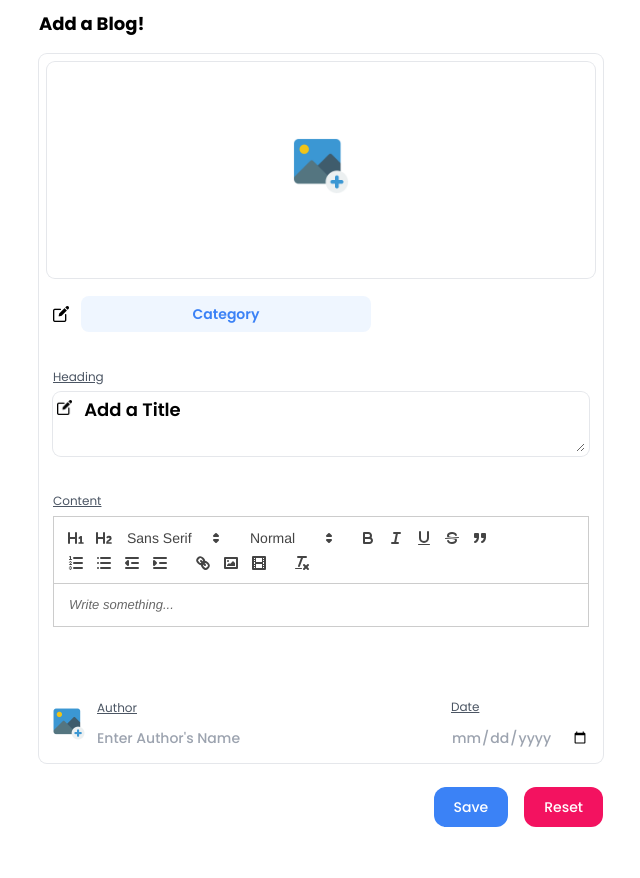
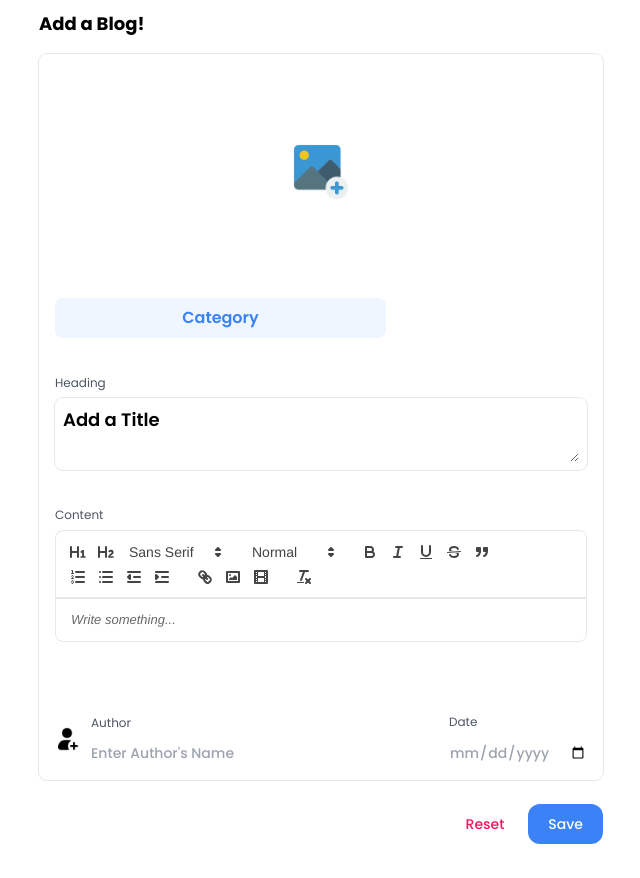
Before and after one commit to abhayd08/blog-app, a React (Vite) app: page /add-blog in a window 1280 px wide. Shown: the whole page, without its empty margins (319-959 px from the left). Built offline with nearby package versions, Linux system fonts and the light colour scheme.

Commit message:
Final UI for the 'Add-Blog' page designed.

```diff
--- /dev/null
+++ b/src/App.css
@@ -0,0 +1,14 @@
+.ql-container,
+.ql-toolbar {
+  border: 1px solid rgb(229 231 235) !important;
+}
+
+.ql-toolbar {
+  border-top-left-radius: 0.5rem !important;
+  border-top-right-radius: 0.5rem !important;
+}
+
+.ql-container {
+  border-bottom-left-radius: 0.5rem !important;
+  border-bottom-right-radius: 0.5rem !important;
+}
--- a/src/App.jsx
+++ b/src/App.jsx
@@ -2,6 +2,7 @@ import Home from "./Components/Home/Home";
 import { Route, Routes } from "react-router-dom";
 import AddBlog from "../src/Components/AddBlog/AddBlog";
 import ShowBlogInDetail from "./Components/ShowBlogInDetail/ShowBlogInDetail";
+import "./App.css";
 
 const App = () => {
   return (
--- a/src/Components/AddBlog/AddBlog.jsx
+++ b/src/Components/AddBlog/AddBlog.jsx
@@ -82,17 +82,14 @@ const AddBlog = () => {
   return (
     <form onSubmit={addBlog} className="p-1.5 py-2.5 max-w-xl mx-auto">
       <h5 className="font-bold text-lg">Add a Blog!</h5>
-      <div className="rounded-lg p-2 mt-4 ring-1 ring-gray-200 min-h-[23rem]">
-        <div className="rounded-lg w-full ring-1 ring-gray-200 flex flex-col gap-2 justify-center items-center h-[13.5rem]">
+      <div className="rounded-lg p-2 mt-4 ring-1 ring-gray-200 sm:p-2.5 min-h-[23rem]">
+        <div className="rounded-lg w-full flex flex-col gap-2 justify-center items-center h-[13.5rem]">
           {!image ? (
             <>
-              <label
-                htmlFor="img-picker"
-                className="block text-sm font-medium text-gray-700 mb-2"
-              >
+              <label htmlFor="img-picker">
                 <img
                   src="/assets/image.png"
-                  className="w-14 transition-all cursor-pointer hover:scale-95 active:scale-90"
+                  className="w-14 transition-all cursor-pointer hover:scale-[0.98] active:scale-[0.96]"
                   alt="Add Image"
                 />
               </label>
@@ -101,44 +98,36 @@ const AddBlog = () => {
                 type="file"
                 accept="image/*"
                 onChange={handleImageChange}
-                className="text-sm hidden cursor-pointer"
+                className="hidden"
               />
             </>
           ) : (
             <img
               src={image}
               alt="Image preview"
-              className="w-full h-[13.5rem] rounded-lg"
+              className="h-[13.5rem] rounded-lg"
             />
           )}
         </div>
         <div className="flex flex-col mt-3 gap-8 p-1.5">
           <div className="flex items-center gap-3">
-            <label htmlFor="category">
-              <img
-                src="/assets/pen.png"
-                className="w-4 transition-all hover:scale-[0.99] active:scale-[0.98]"
-                alt="Edit"
-              />
-            </label>
             <input
               id="category"
+              name="category"
               placeholder="Category"
               onChange={(e) => setCategory(e.target.value)}
               required
-              className="px-2 text-sm py-2 transition-all active:scale-[0.99] rounded-lg bg-blue-50 text-center text-blue-500 font-semibold placeholder-blue-500 outline-0 border-0"
+              className="p-2 transition-all active:scale-[0.99] rounded-lg bg-blue-50 text-center text-blue-500 font-semibold placeholder-blue-500 outline-0 border-0"
             />
           </div>
           <div>
-            <label htmlFor="title" className="text-xs underline text-gray-600">
+            <label htmlFor="title" className="text-xs text-gray-600">
               Heading
             </label>
-            <div className="flex gap-3 ring-1 ring-gray-200 p-1 mt-1 rounded-lg transition-all active:scale-[0.99]">
-              <label htmlFor="title">
-                <img src="/assets/pen.png" className="w-4 mt-1" alt="Edit" />
-              </label>
+            <div className="flex gap-3 ring-1 ring-gray-200 p-2 mt-1 rounded-lg transition-all active:scale-[0.99]">
               <textarea
                 id="title"
+                name="title"
                 onChange={(e) => setTitle(e.target.value)}
                 required
                 placeholder="Add a Title"
@@ -147,14 +136,8 @@ const AddBlog = () => {
             </div>
           </div>
           <div>
-            <label
-              htmlFor="content"
-              className="text-xs underline text-gray-600"
-            >
-              Content
-            </label>
+            <label className="text-xs text-gray-600">Content</label>
             <ReactQuill
-              id="content"
               className="mt-1 rounded-lg"
               placeholder="Write something..."
               theme="snow"
@@ -206,8 +189,8 @@ const AddBlog = () => {
                       className="block text-sm font-medium text-gray-700"
                     >
                       <img
-                        src="/assets/image.png"
-                        className="w-8 h-8 transition-all rounded-sm cursor-pointer hover:scale-[0.99] active:scale-[0.98]"
+                        src="/assets/avatarAdd.png"
+                        className="w-6 h-6 transition-all rounded-md cursor-pointer hover:scale-[0.99] active:scale-[0.98]"
                         alt="Add Avatar"
                       />
                     </label>
@@ -217,27 +200,25 @@ const AddBlog = () => {
                       accept="image/*"
                       required
                       onChange={handleAvatarChange}
-                      className="text-xs hidden cursor-pointer"
+                      className="hidden"
                     />
                   </>
                 ) : (
                   <img
                     src={avatar}
                     alt="Avatar preview"
-                    className="w-8 h-8 rounded-lg"
+                    className="w-6 h-6 rounded-md"
                   />
                 )}
               </div>
               <div className="flex flex-col gap-2">
-                <label
-                  className="text-xs underline text-gray-600"
-                  htmlFor="author"
-                >
+                <label className="text-xs text-gray-600" htmlFor="author">
                   Author
                 </label>
                 <input
                   placeholder="Enter Author's Name"
                   id="author"
+                  name="author"
                   required
                   onChange={(e) => setAuthor(e.target.value)}
                   className="text-sm pt-1 transition-all active:scale-[0.99] font-medium border-0 outline-0 text-gray-400"
@@ -245,19 +226,17 @@ const AddBlog = () => {
               </div>
             </div>
             <div className="flex flex-col gap-2">
-              <label
-                className="text-xs underline text-gray-600"
-                htmlFor="date-picker"
-              >
+              <label className="text-xs text-gray-600" htmlFor="date-picker">
                 Date
               </label>
               <input
                 placeholder="Select Date"
                 id="date-picker"
+                name="date-picker"
                 onChange={(e) => setDate(e.target.value)}
                 type="date"
                 required
-                className="text-sm rounded-lg pt-1 transition-all active:scale-[0.99] font-medium border-0 outline-0 text-gray-400"
+                className="text-sm pt-1 transition-all active:scale-[0.99] font-medium border-0 outline-0 text-gray-400"
               />
             </div>
           </div>
@@ -265,20 +244,21 @@ const AddBlog = () => {
       </div>
       <div className="flex flex-wrap text-sm justify-end items-center gap-4 my-6">
         <button
+          onClick={() => {
+            setImage(null);
+            setAvatar(null);
+            setContent(null);
+          }}
+          type="reset"
+          className="py-2.5 px-2 hover:scale-[0.98] active:scale-[0.96] transition-all text-[#f31260] font-medium rounded-xl"
+        >
+          Reset
+        </button>
+        <button
           type="submit"
           className="p-2.5 px-5 rounded-xl transition-all hover:scale-[0.98] active:scale-[0.96] text-white font-medium bg-blue-500"
         >
           Save
-        </button>
-        <button
-          onClick={() => {
-            setImage(null);
-            setAvatar(null);
-          }}
-          type="reset"
-          className="py-2.5 px-5 bg-[#f31260] hover:scale-[0.98] active:scale-[0.96] transition-all text-white font-medium rounded-xl"
-        >
-          Reset
         </button>
       </div>
     </form>
--- a/vite.config.js
+++ b/vite.config.js
@@ -4,4 +4,5 @@ import react from "@vitejs/plugin-react";
 // https://vitejs.dev/config/
 export default defineConfig({
   plugins: [react()],
+
 });
```
Also changed, not shown: public/assets/avatarAdd.png (added), src/index.css (line endings or trailing spaces).
